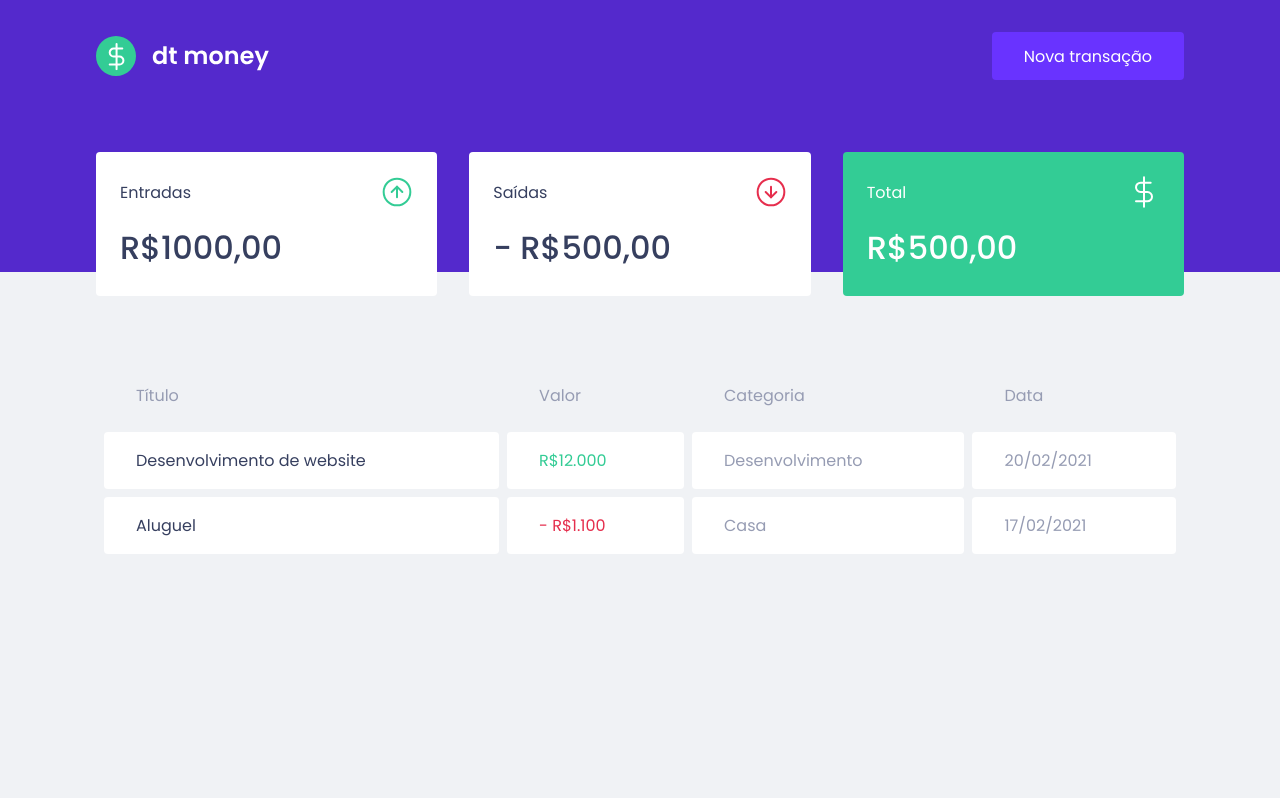
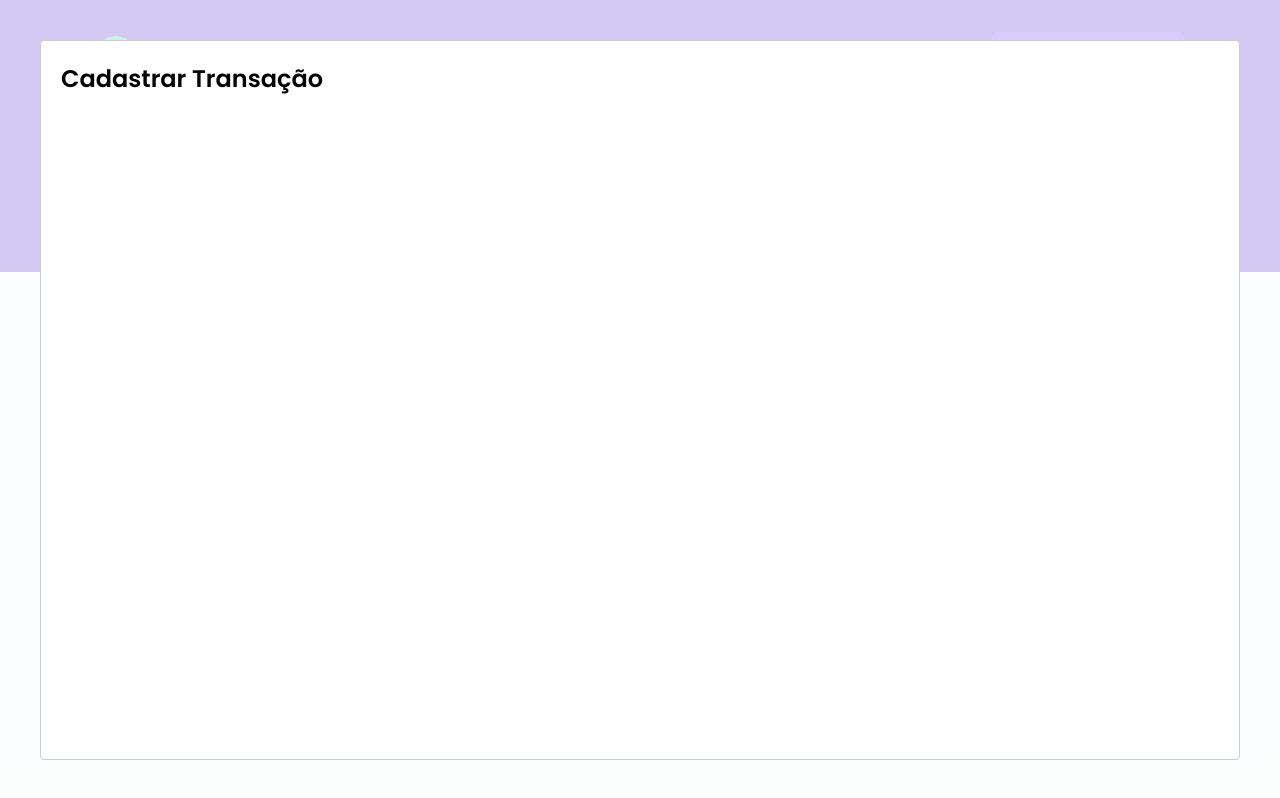
Before and after one commit to caiofuccio/dtmoney, a React (Create React App) app: page / in a window 1280 px wide. Both pictures are taken after a click on the button "Nova transação". Built offline with nearby package versions, Linux system fonts and the light colour scheme; no server answers; what miragejs would draw is missing.

Commit message:
included the modal that opens with the Nova Transacao button and the react-modal lib

```diff
--- a/package.json
+++ b/package.json
@@ -20,6 +20,7 @@
     "@types/node": "^12.0.0",
     "@types/react": "^17.0.0",
     "@types/react-dom": "^17.0.0",
+    "@types/react-modal": "^3.12.0",
     "@types/styled-components": "^5.1.9",
     "typescript": "^4.1.2"
   },
--- a/src/App.tsx
+++ b/src/App.tsx
@@ -1,12 +1,34 @@
+import { useState } from 'react';
+import Modal from 'react-modal';
 import { Dashboard } from './components/Dashboard';
 import { Header } from './components/Header';
 import { GlobalStyle } from './styles/global';
 
+Modal.setAppElement('#root');
+
 export function App() {
+  const [isNewTransactionModalOpen, setIsNewTransactionModalOpen] = useState(
+    false
+  );
+
+  function handleOpenNewTransactionModal() {
+    setIsNewTransactionModalOpen(true);
+  }
+
+  function handleCloseNewTransactionModal() {
+    setIsNewTransactionModalOpen(false);
+  }
+
   return (
     <>
-      <Header />
+      <Header onOpenNewTransactionModal={handleOpenNewTransactionModal} />
       <Dashboard />
+      <Modal
+        isOpen={isNewTransactionModalOpen}
+        onRequestClose={handleCloseNewTransactionModal}
+      >
+        <h2>Cadastrar Transação</h2>
+      </Modal>
       <GlobalStyle />
     </>
   );
--- a/src/components/Header/index.tsx
+++ b/src/components/Header/index.tsx
@@ -1,12 +1,18 @@
 import logoImg from '../../assets/logo.svg';
 import { Container, Content } from './styles';
 
-export function Header() {
+interface HeaderProps {
+  onOpenNewTransactionModal: () => void;
+}
+
+export function Header({ onOpenNewTransactionModal }: HeaderProps) {
   return (
     <Container>
       <Content>
         <img src={logoImg} alt="dt money" />
-        <button type="button">Nova transação</button>
+        <button type="button" onClick={onOpenNewTransactionModal}>
+          Nova transação
+        </button>
       </Content>
     </Container>
   );
```
Also changed, not shown: 1 other file (tests, documents, lock files or other folders).
